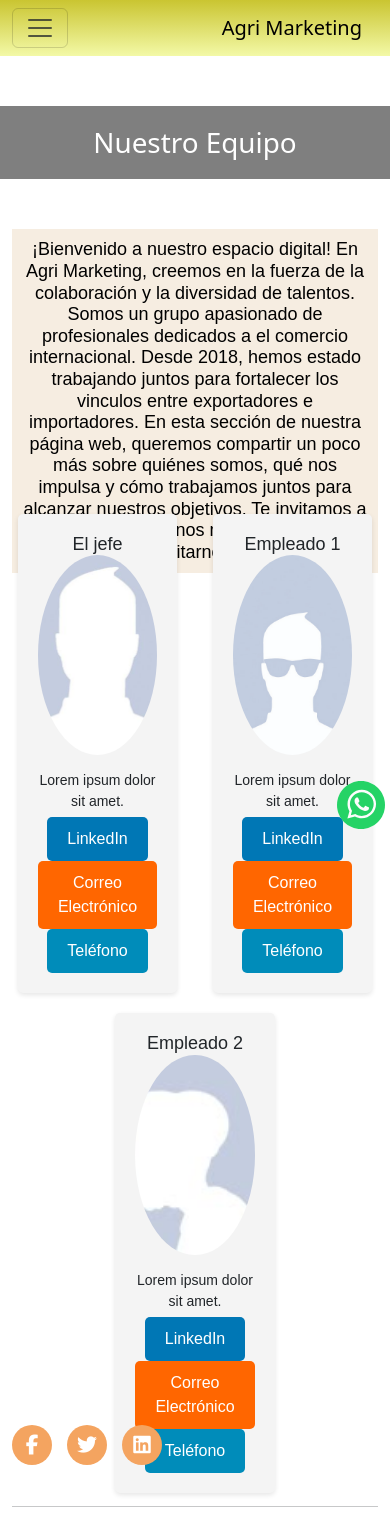
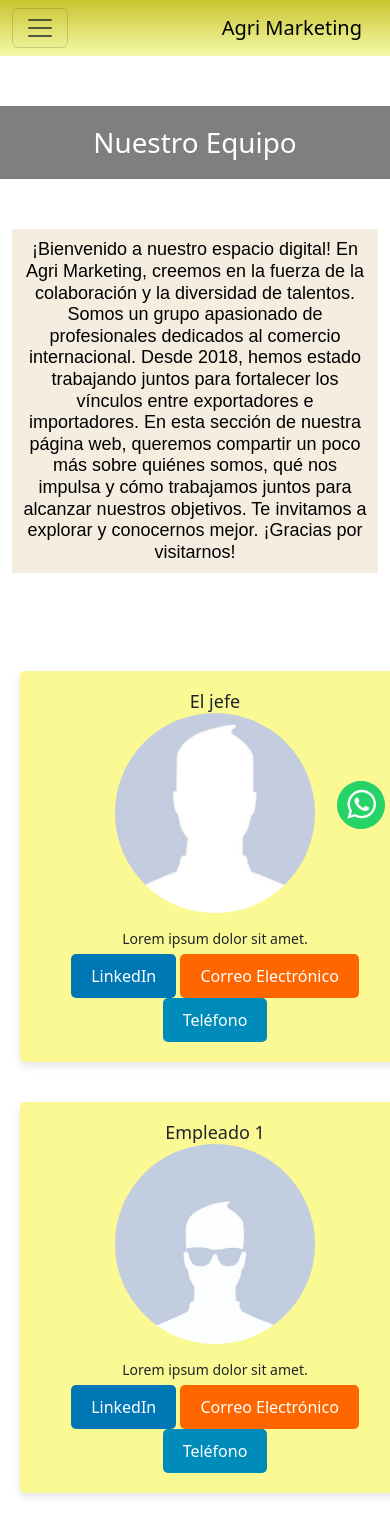
Before and after one commit to Rodriic/CortezRodrigo, a website: page pages/nosotros.html in a window 390 px wide. Shown: the top 1520 px of the page. Drawn offline with nearby package versions, Linux system fonts and the light colour scheme.

Commit message:
EntregaTres

```diff
--- a/pages/nosotros.html
+++ b/pages/nosotros.html
@@ -99,22 +99,21 @@
       </nav>
     </header>
     <h1>Nuestro Equipo</h1>
-    <div class="container-fluid">
+    <div class="container">
       <h2>
         ¡Bienvenido a nuestro espacio digital! En Agri Marketing, creemos en la
         fuerza de la colaboración y la diversidad de talentos. Somos un grupo
-        apasionado de profesionales dedicados a el comercio internacional. Desde
-        2018, hemos estado trabajando juntos para fortalecer los vinculos entre
+        apasionado de profesionales dedicados al comercio internacional. Desde
+        2018, hemos estado trabajando juntos para fortalecer los vínculos entre
         exportadores e importadores. En esta sección de nuestra página web,
         queremos compartir un poco más sobre quiénes somos, qué nos impulsa y
         cómo trabajamos juntos para alcanzar nuestros objetivos. Te invitamos a
         explorar y conocernos mejor. ¡Gracias por visitarnos!
       </h2>
     </div>
-
-    <main class="nosotros-orden">
-      <div class="team-container">
-        <div class="team-member col-md-4">
+    <main class="container">
+      <div class="row team-container">
+        <div class="col-sm-6 col-md-4 team-member">
           <h3>El jefe</h3>
           <img src="../assets/img/silueta-hombre.jpg" alt="jefe" class="img-fluid" />
           <p>Lorem ipsum dolor sit amet.</p>
@@ -122,7 +121,7 @@
           <a href="mailto:correo@example.com" class="email-button">Correo Electrónico</a>
           <a href="tel:+1234567890" class="phone-button">Teléfono</a>
         </div>
-        <div class="team-member col-md-4">
+        <div class="col-sm-6 col-md-4 team-member">
           <h3>Empleado 1</h3>
           <img src="../assets/img/silueta-perfil.jpg" alt="empleado" class="img-fluid" />
           <p>Lorem ipsum dolor sit amet.</p>
@@ -130,7 +129,7 @@
           <a href="mailto:correo@example.com" class="email-button">Correo Electrónico</a>
           <a href="tel:+1234567890" class="phone-button">Teléfono</a>
         </div>
-        <div class="team-member col-md-4">
+        <div class="col-sm-6 col-md-4 team-member">
           <h3>Empleado 2</h3>
           <img src="../assets/img/silueta-burns.jpg" alt="empleadodos" class="img-fluid" />
           <p>Lorem ipsum dolor sit amet.</p>
--- a/scss/pages/_main-nosotros.scss
+++ b/scss/pages/_main-nosotros.scss
@@ -12,22 +12,21 @@
     display: flex;
     justify-content: space-around;
     flex-wrap: wrap;
-    max-width: 800px;
+
   }
 
   .team-member {
-    flex: 0 1 30%;
-    margin: 10px;
+    margin: 20px;
     padding: 20px;
-    background-color: #f4f4f4;
+    background-color: $color-fondo;
     border-radius: 5px;
-    box-shadow: 0 2px 5px rgba(0, 0, 0, 0.1);
+    @include box-shadow(0 4px 8px rgba(0, 0, 0, 0.1));
     text-align: center;
 
     img {
         width: 200px;
         height: 200px;
-        border-radius: 50%;
+        @include border-radius (50%);
         object-fit: cover;
         margin-bottom: 10px;
       }
--- a/scss/utilities/_mixin.scss
+++ b/scss/utilities/_mixin.scss
@@ -0,0 +1,10 @@
+@mixin border-radius($radius) {
+  -webkit-border-radius: $radius;
+  -moz-border-radius: $radius;
+  border-radius: $radius;
+}
+
+@mixin box-shadow($shadow...) {
+  -webkit-box-shadow: $shadow;
+  box-shadow: $shadow;
+}
--- a/scss/utilities/_variables.scss
+++ b/scss/utilities/_variables.scss
@@ -1,19 +1,19 @@
-// Definición de variables para colores
+// Colores
 $color-primario: #007bff;
 $color-secundario: #6c757d;
-$color-fondo: hsl(59, 64%, 66%);
+$color-fondo: hsl(59, 93%, 78%);
 $color-texto: #343a40;
 
-// Definición de variables para tamaños de fuente
+//T amaños de fuente
 $tamano-fuente-titulo: 24px;
 $tamano-fuente-subtitulo: 18px;
 $tamano-fuente-cuerpo: 16px;
 
-// Definición de variables para márgenes y espaciado
+// Márgenes y espaciado
 $espaciado-pequeno: 10px;
 $espaciado-mediano: 20px;
 $espaciado-grande: 30px;
 
-// Definición de variables para bordes
+// Bordes
 $borde-grosor: 2px;
 $borde-radio: 5px;
```
Also changed, not shown: css/estilos.css, 1 other file.
